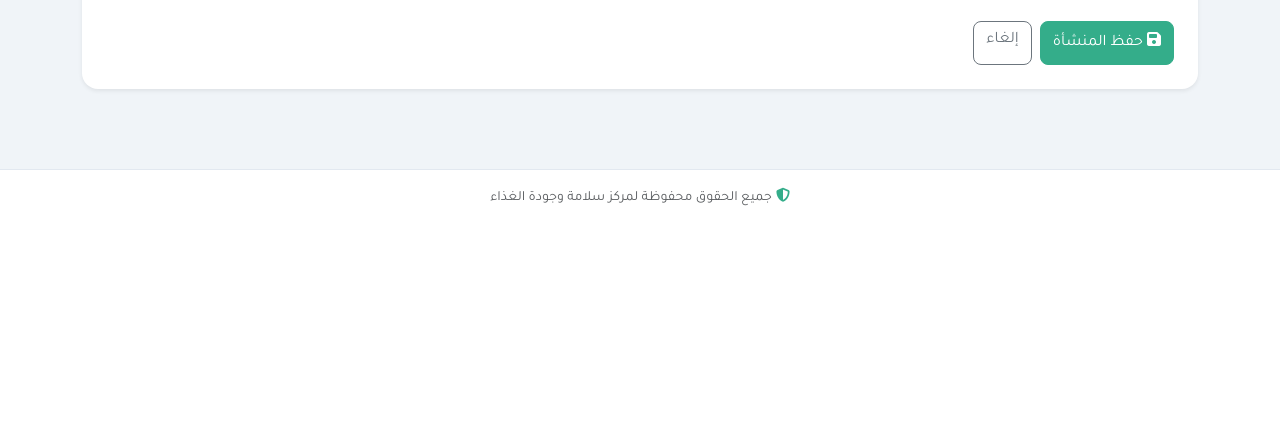
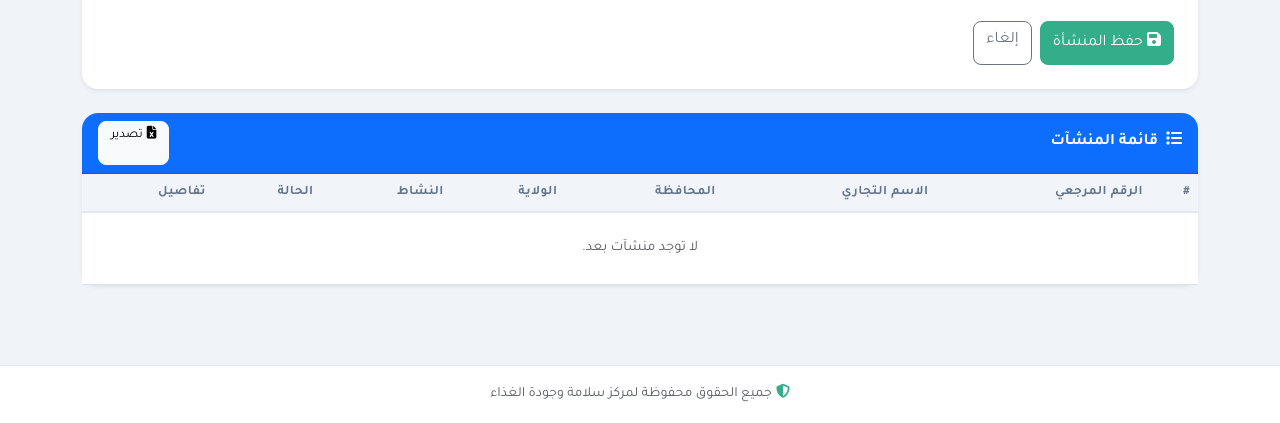
Before and after one commit to majidalaamri85-cmd/final-food-safety, a Django app: page /establishments/new/ in a window 1280 px wide. Shown: the part 1892-2315 px from the top of the page. Before the commit the page ends 2098 px from the top, so only its background shows below. Run offline with Django 5.2, Linux system fonts and the light colour scheme; a user stored in the database is signed in; tables that the repository leaves empty hold one stand-in row (values such as "Sample post").

Commit message:
Move establishment list to registration page

```diff
--- /dev/null
+++ b/inspections/templates/inspections/_establishment_table.html
@@ -0,0 +1,76 @@
+<div class="card shadow-sm mt-4">
+  <div class="card-header bg-primary text-white d-flex align-items-center justify-content-between flex-wrap gap-2">
+    <span><i class="fa-solid fa-list me-2"></i>قائمة المنشآت</span>
+    <a href="{% url 'export_establishments_excel' %}{% if list_querystring %}?{{ list_querystring }}{% endif %}" class="btn btn-light btn-sm">
+      <i class="fa-solid fa-file-excel me-1"></i>تصدير
+    </a>
+  </div>
+  <div class="card-body p-0">
+    <div class="table-responsive">
+      <table class="table table-hover align-middle mb-0">
+        <thead class="table-light">
+          <tr>
+            <th>#</th>
+            <th>الرقم المرجعي</th>
+            <th>الاسم التجاري</th>
+            <th>المحافظة</th>
+            <th>الولاية</th>
+            <th>النشاط</th>
+            <th>الحالة</th>
+            <th>تفاصيل</th>
+          </tr>
+        </thead>
+        <tbody>
+          {% for e in establishments %}
+            <tr class="align-middle {% if e.status == 'active' %}table-success{% elif e.status == 'suspended' %}table-warning{% else %}table-danger{% endif %}">
+              <td>{{ establishments.start_index|add:forloop.counter0 }}</td>
+              <td><span class="badge bg-primary">{{ e.reference_no }}</span></td>
+              <td><i class="fa-solid fa-building text-success me-1"></i>{{ e.commercial_name }}</td>
+              <td>{{ e.governorate }}</td>
+              <td>{{ e.wilayat }}</td>
+              <td>{{ e.activity_type }}</td>
+              <td>
+                {% if e.status == 'active' %}
+                  <span class="badge bg-success">{{ e.get_status_display }}</span>
+                {% elif e.status == 'suspended' %}
+                  <span class="badge bg-warning text-dark">{{ e.get_status_display }}</span>
+                {% else %}
+                  <span class="badge bg-danger">{{ e.get_status_display }}</span>
+                {% endif %}
+              </td>
+              <td>
+                <a href="{% url 'establishment_detail' e.pk %}" class="btn btn-sm btn-outline-primary d-inline-flex align-items-center gap-1">
+                  <i class="fa-solid fa-eye"></i>
+                  <span class="d-none d-md-inline">تفاصيل</span>
+                </a>
+              </td>
+            </tr>
+          {% empty %}
+            <tr>
+              <td colspan="8" class="text-center py-4 text-muted">لا توجد منشآت بعد.</td>
+            </tr>
+          {% endfor %}
+        </tbody>
+      </table>
+    </div>
+  </div>
+  {% if page_obj.has_other_pages %}
+    <div class="card-footer d-flex justify-content-between align-items-center flex-wrap gap-2">
+      <span class="small text-muted">صفحة {{ page_obj.number }} من {{ page_obj.paginator.num_pages }}</span>
+      <nav aria-label="تصفح قائمة المنشآت">
+        <ul class="pagination pagination-sm mb-0">
+          {% if page_obj.has_previous %}
+            <li class="page-item">
+              <a class="page-link" href="?{% if list_querystring %}{{ list_querystring }}&{% endif %}page={{ page_obj.previous_page_number }}">السابق</a>
+            </li>
+          {% endif %}
+          {% if page_obj.has_next %}
+            <li class="page-item">
+              <a class="page-link" href="?{% if list_querystring %}{{ list_querystring }}&{% endif %}page={{ page_obj.next_page_number }}">التالي</a>
+            </li>
+          {% endif %}
+        </ul>
+      </nav>
+    </div>
+  {% endif %}
+</div>
--- a/inspections/templates/inspections/establishment_form.html
+++ b/inspections/templates/inspections/establishment_form.html
@@ -182,6 +182,8 @@
     </form>
   </div>
 </div>
+
+{% include 'inspections/_establishment_table.html' %}
 
 {{ wilayats|json_script:"wilayats-data" }}
 <script>
--- a/inspections/views.py
+++ b/inspections/views.py
@@ -840,8 +840,7 @@ def dashboard(request):
     return render(request, 'inspections/dashboard.html', context)
 
 
-@login_required
-def establishment_list(request):
+def _build_establishment_list_context(request):
     profile = _get_profile(request.user)
     qs = (
         Establishment.objects.select_related('governorate', 'wilayat')
@@ -886,8 +885,10 @@ def establishment_list(request):
 
     paginator = Paginator(qs, PAGE_SIZE)
     page_obj = paginator.get_page(request.GET.get('page'))
-
-    return render(request, 'inspections/establishment_list.html', {
+    query_params = request.GET.copy()
+    query_params.pop('page', None)
+
+    return {
         'establishments': page_obj,
         'page_obj': page_obj,
         'q': q,
@@ -897,7 +898,17 @@ def establishment_list(request):
         'selected_governorate': governorate_id,
         'selected_wilayat': wilayat_id,
         'selected_activity': activity,
-    })
+        'list_querystring': query_params.urlencode(),
+    }
+
+
+@login_required
+def establishment_list(request):
+    return render(
+        request,
+        'inspections/establishment_list.html',
+        _build_establishment_list_context(request),
+    )
 
 
 @login_required
@@ -913,15 +924,17 @@ def establishment_create(request):
             require_https=request.is_secure(),
         ):
             return redirect(next_url)
-        return redirect('establishment_list')
+        return redirect('establishment_create')
     reference_data = _get_reference_data()
-    return render(request, 'inspections/establishment_form.html', {
+    context = _build_establishment_list_context(request)
+    context.update({
         'form': form,
         'title': 'إضافة منشأة',
         'wilayats': reference_data['wilayats'],
         'isic_activities': ISIC4_FOOD_ACTIVITIES,
         'next': next_url,
     })
+    return render(request, 'inspections/establishment_form.html', context)
 
 
 @login_required
```
Also changed, not shown: inspections/templates/inspections/establishment_list.html (+9 -49 lines).
